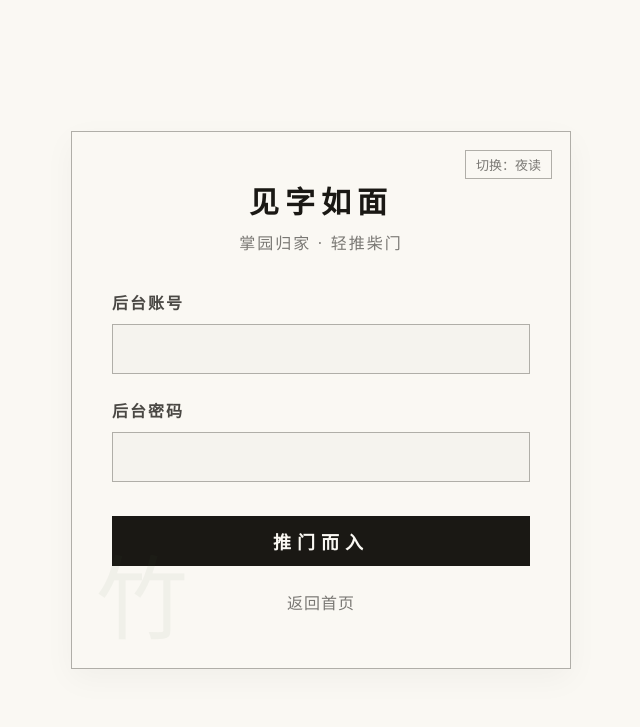
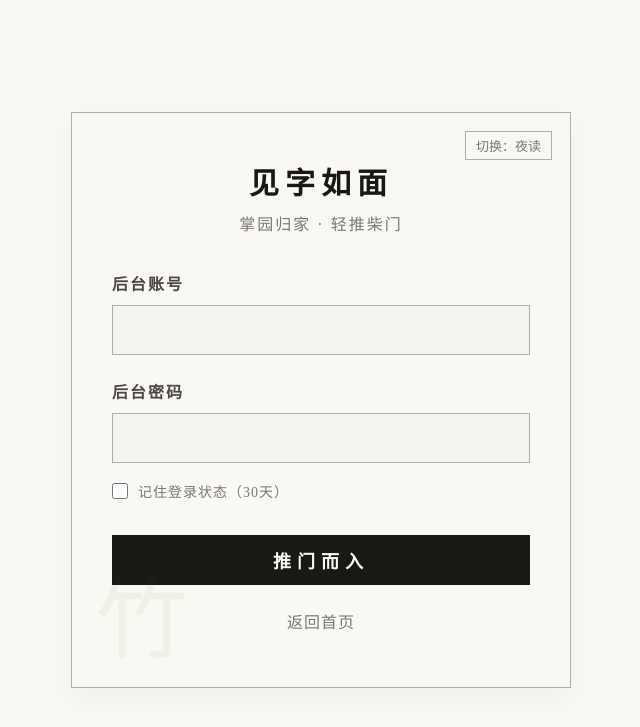
Before and after one commit to WEP-56/SuXinLu-blog, a Flask app: page /login in a window 1280 px wide. Shown: the top 727 px of the page, without its empty margins (319-959 px from the left). Run offline with Flask 3, Linux system fonts and the light colour scheme; data comes from the database, SQL or seed files in the repository; data that the repository does not hold is empty.

Commit message:
修改登陆cookies存储

```diff
--- a/app.py
+++ b/app.py
@@ -22,8 +22,10 @@ from flask import (
 from werkzeug.security import check_password_hash, generate_password_hash
 
 app = Flask(__name__)
-app.secret_key = os.environ.get("SECRET_KEY", os.urandom(24).hex())
+app.secret_key = os.environ.get("SECRET_KEY") or "suxinlu-dev-secret-change-me"
 app.config["PERMANENT_SESSION_LIFETIME"] = timedelta(days=30)
+app.config["SESSION_COOKIE_HTTPONLY"] = True
+app.config["SESSION_COOKIE_SAMESITE"] = "Lax"
 
 BASE_DIR = Path(__file__).resolve().parent
 DATABASE = BASE_DIR / "blog.db"
@@ -424,6 +426,7 @@ def login():
     if request.method == "POST":
         username = (request.form.get("username") or "").strip()
         password = (request.form.get("password") or "").strip()
+        remember_login = request.form.get("remember_login") == "1"
         admin = get_db().execute(
             "SELECT * FROM admin WHERE username = ?",
             [username],
@@ -431,7 +434,7 @@ def login():
         if admin and check_password_hash(admin["password_hash"], password):
             session["logged_in"] = True
             session["admin_name"] = admin["username"]
-            session.permanent = True
+            session.permanent = remember_login
             target = (request.args.get("next") or "").strip()
             return redirect(target or url_for("admin_dashboard"))
         error = "账号或密码不对，请再试一次。"
@@ -761,4 +764,4 @@ def change_password():
 
 if __name__ == "__main__":
     init_db()
-    app.run(debug=True, host="0.0.0.0", port=5000)
+    app.run(debug=False, host="0.0.0.0", port=5000)
--- a/requirements.txt
+++ b/requirements.txt
@@ -1,2 +1,3 @@
 flask>=3.0
 werkzeug>=3.0
+gunicorn>=22.0
--- a/templates/login.html
+++ b/templates/login.html
@@ -155,6 +155,21 @@
             border-color: var(--ink-deep);
         }
 
+        .remember-row {
+            display: flex;
+            align-items: center;
+            gap: 10px;
+            color: var(--ink-light);
+            font-size: 14px;
+            margin-top: -6px;
+        }
+
+        .remember-row input {
+            width: 16px;
+            height: 16px;
+            accent-color: var(--seal-red);
+        }
+
         .login-actions {
             margin-top: 34px;
             display: flex;
@@ -217,6 +232,11 @@
             <input class="form-input" type="password" id="password" name="password" autocomplete="current-password" required>
         </div>
 
+        <div class="remember-row">
+            <input type="checkbox" id="remember_login" name="remember_login" value="1">
+            <label for="remember_login">记住登录状态（30天）</label>
+        </div>
+
         <div class="login-actions">
             <button type="submit" class="btn-submit-login">推门而入</button>
             <a class="btn-back-home" href="{{ url_for('index') }}">返回首页</a>
```
Also changed, not shown: readme.md.
